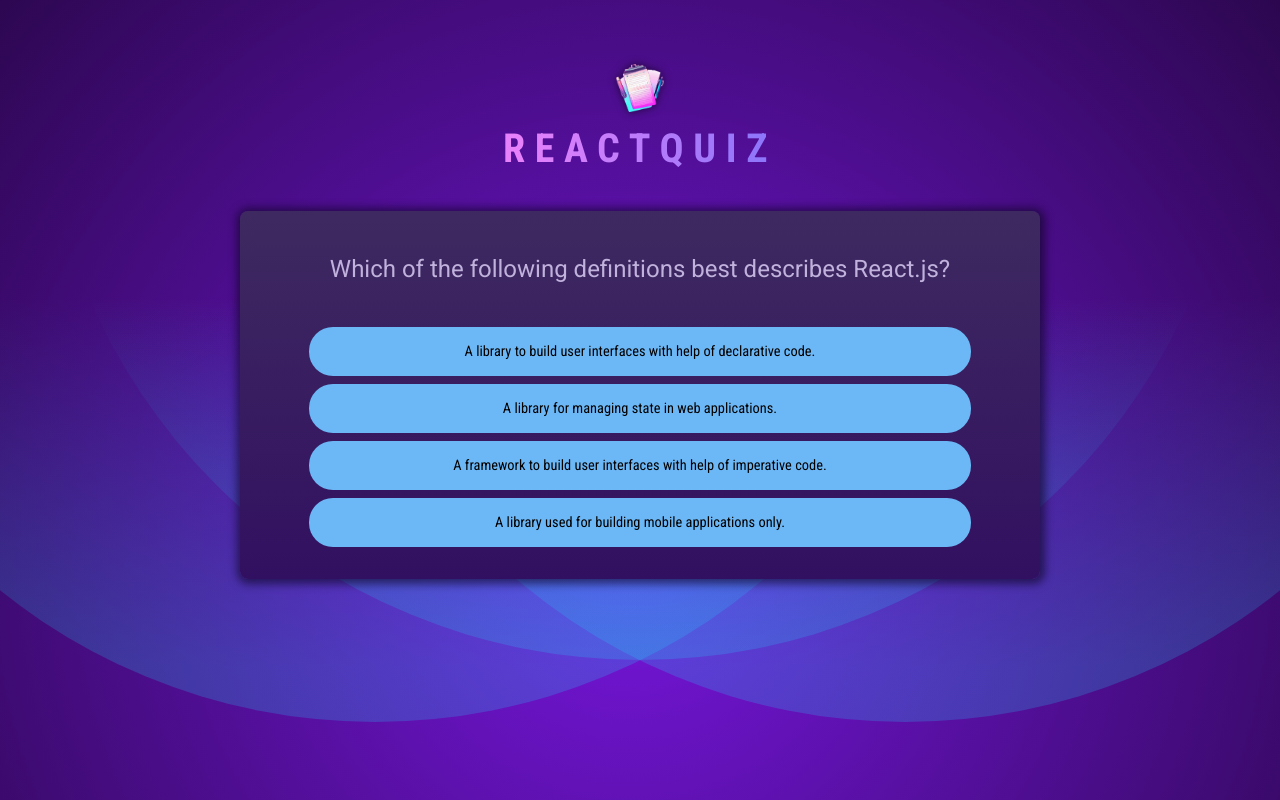
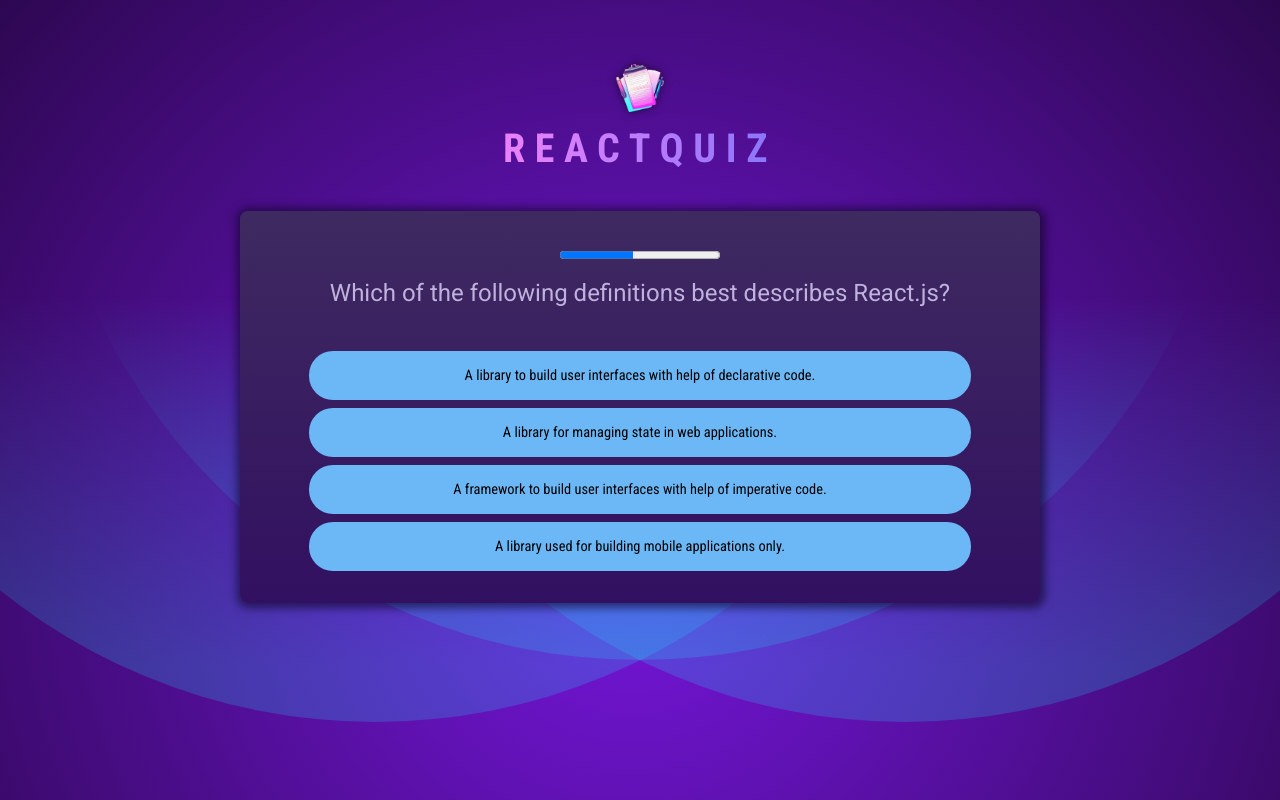
Before and after one commit to puja7655/react_quiz_app, a React (Vite) app: page / in a window 1280 px wide. Built offline with nearby package versions, Linux system fonts and the light colour scheme.

Commit message:
timer of 15 sec  added for each question

```diff
--- /dev/null
+++ b/src/components/QuestioonTimer.jsx
@@ -0,0 +1,28 @@
+import { useEffect, useState } from 'react'
+
+export default function QuestionTimer({ timeout, onTimeout }) {
+    const [remainingTime, setRemainingTIme] = useState(timeout)
+
+    useEffect(() => {
+        console.log("timeout")
+        const timer = setTimeout(onTimeout, timeout)
+        return () => {
+            clearTimeout(timer)
+        }
+    }, [timeout, onTimeout])
+
+    useEffect(() => {
+        console.log("timeinterval")
+        const interval = setInterval(() => {
+            setRemainingTIme((prevRemainingTime) => prevRemainingTime - 100)
+        }, 100)
+
+        console.log("remaining time", remainingTime)
+        return () => {
+            clearInterval(interval)
+        }
+    }, [])
+    return (
+        <progress value={remainingTime} max={timeout} />
+    )
+}
--- a/src/components/Quiz.jsx
+++ b/src/components/Quiz.jsx
@@ -1,18 +1,21 @@
-import { useState } from "react"
+import { useCallback, useState } from "react"
 import QUESTIONS from '../questions.js'
 import quizCompleteImg from '../assets/quiz-complete.png'
+import QuestionTimer from '../components/QuestioonTimer.jsx'
 
 export default function Quiz() {
     const [usersAnswers, setUsersAnswers] = useState([])
     const activeQuestionIndex = usersAnswers.length
     const quizIsComplete = activeQuestionIndex === QUESTIONS.length
 
-    function handleSelectAnswer(selectedAnswer) {
+    const handleSelectAnswer = useCallback(function handleSelectAnswer(selectedAnswer) {
         setUsersAnswers((prevUserAnswer) => {
             return [...prevUserAnswer, selectedAnswer]
         })
         console.log("answers", usersAnswers)
-    }
+    }, [])
+
+    const handleSkipQuestion = useCallback(() => handleSelectAnswer(null), [handleSelectAnswer])
 
     if (quizIsComplete) {
         return (
@@ -26,8 +29,15 @@
     const shuffledAnswers = [...QUESTIONS[activeQuestionIndex].answers]
     shuffledAnswers.sort(() => Math.random - 0.5) //if sort function returns negative value it swaps the input.here with Math.random i will get numbers between 0 to 1 and substracting .5 will give me mostly negative value
 
+    //it is very important to add key . Here in QuestionTimer if we do not add key ,and when question changes since there is no change in QuestionTimer
+    //it will not be re-rendered . Hence progres bar would show nothing.With key in place there is some change in there and QuestionTimer would re-render
     return (
         <div id="quiz">
+            <QuestionTimer
+                timeout={10000}
+                key={activeQuestionIndex}
+                onTimeout={handleSkipQuestion}
+            />
             <div id="question">
                 <h2>{QUESTIONS[activeQuestionIndex].text}</h2>
                 <ul id="answers">
```
